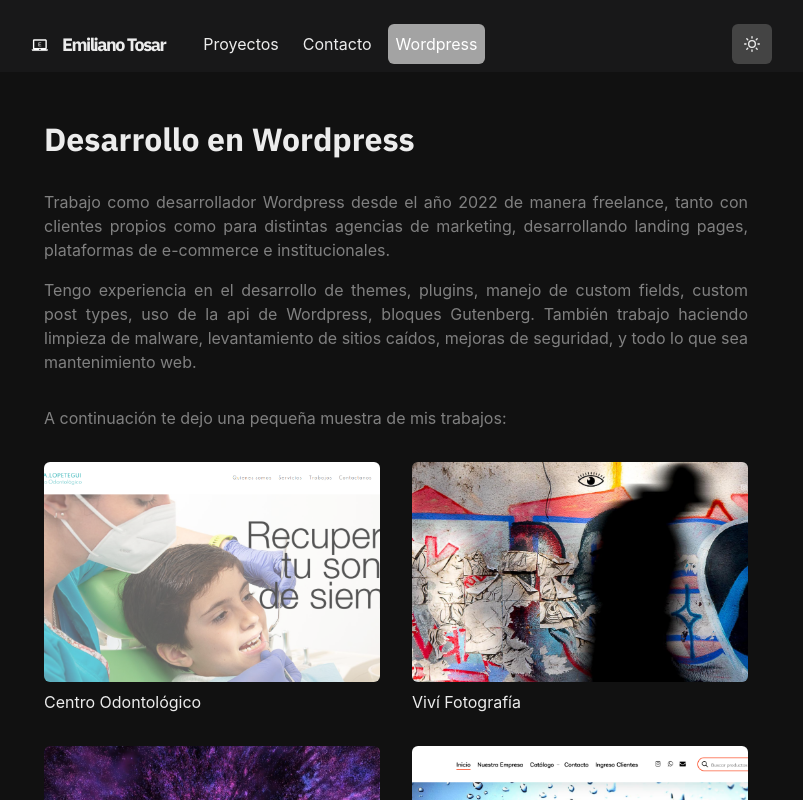
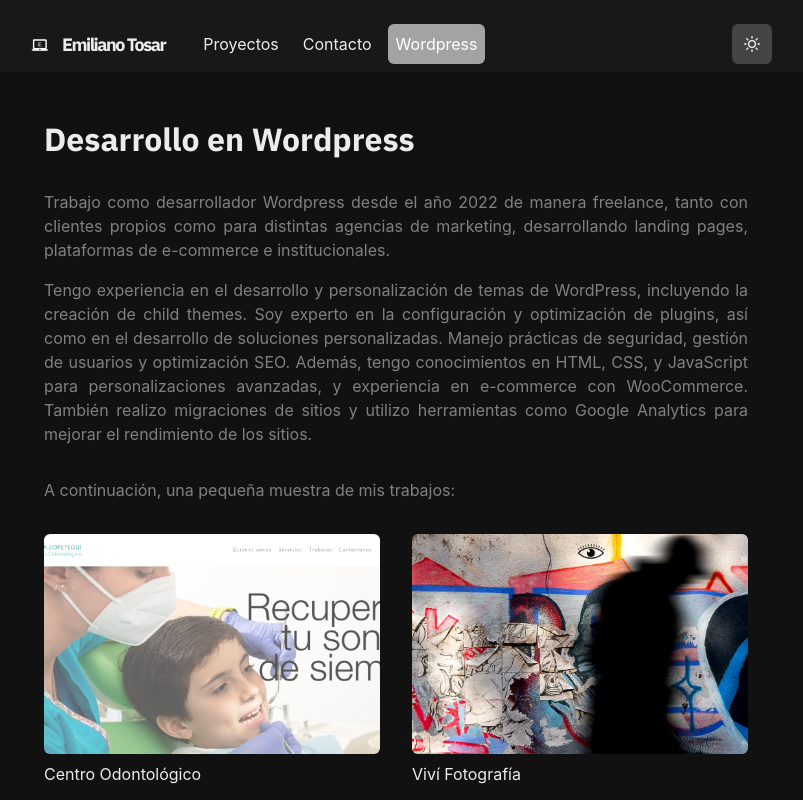
Before and after one commit to EmilianoTosar/portfolio2022, a Next.js app: page /wordpress in a window 1280 px wide. Shown: the top 800 px of the page, without its empty margins (244-1047 px from the left). Built offline with nearby package versions, Linux system fonts and the light colour scheme.

Commit message:
change in texts

```diff
--- a/pages/wordpress.js
+++ b/pages/wordpress.js
@@ -33,11 +33,15 @@ const Proyects = () => {
           align={'justify'}
           color={useColorModeValue('black', 'gray')}
         >
-          Tengo experiencia en el desarrollo de themes, plugins, manejo de
-          custom fields, custom post types, uso de la api de Wordpress, bloques
-          Gutenberg. También trabajo haciendo limpieza de malware, levantamiento
-          de sitios caídos, mejoras de seguridad, y todo lo que sea
-          mantenimiento web.
+          Tengo experiencia en el desarrollo y personalización de temas de
+          WordPress, incluyendo la creación de child themes. Soy experto en la
+          configuración y optimización de plugins, así como en el desarrollo de
+          soluciones personalizadas. Manejo prácticas de seguridad, gestión de
+          usuarios y optimización SEO. Además, tengo conocimientos en HTML, CSS,
+          y JavaScript para personalizaciones avanzadas, y experiencia en
+          e-commerce con WooCommerce. También realizo migraciones de sitios y
+          utilizo herramientas como Google Analytics para mejorar el rendimiento
+          de los sitios.
         </Text>
         <Text
           mt={4}
@@ -45,7 +49,7 @@ const Proyects = () => {
           align={'justify'}
           color={useColorModeValue('black', 'gray')}
         >
-          A continuación te dejo una pequeña muestra de mis trabajos:
+          A continuación, una pequeña muestra de mis trabajos:
         </Text>
         <SimpleGrid columns={[1, 1, 2]} spacing={8} minChildWidth="300px">
           {wordpressWorks.map((proyecto, i) => {
```
